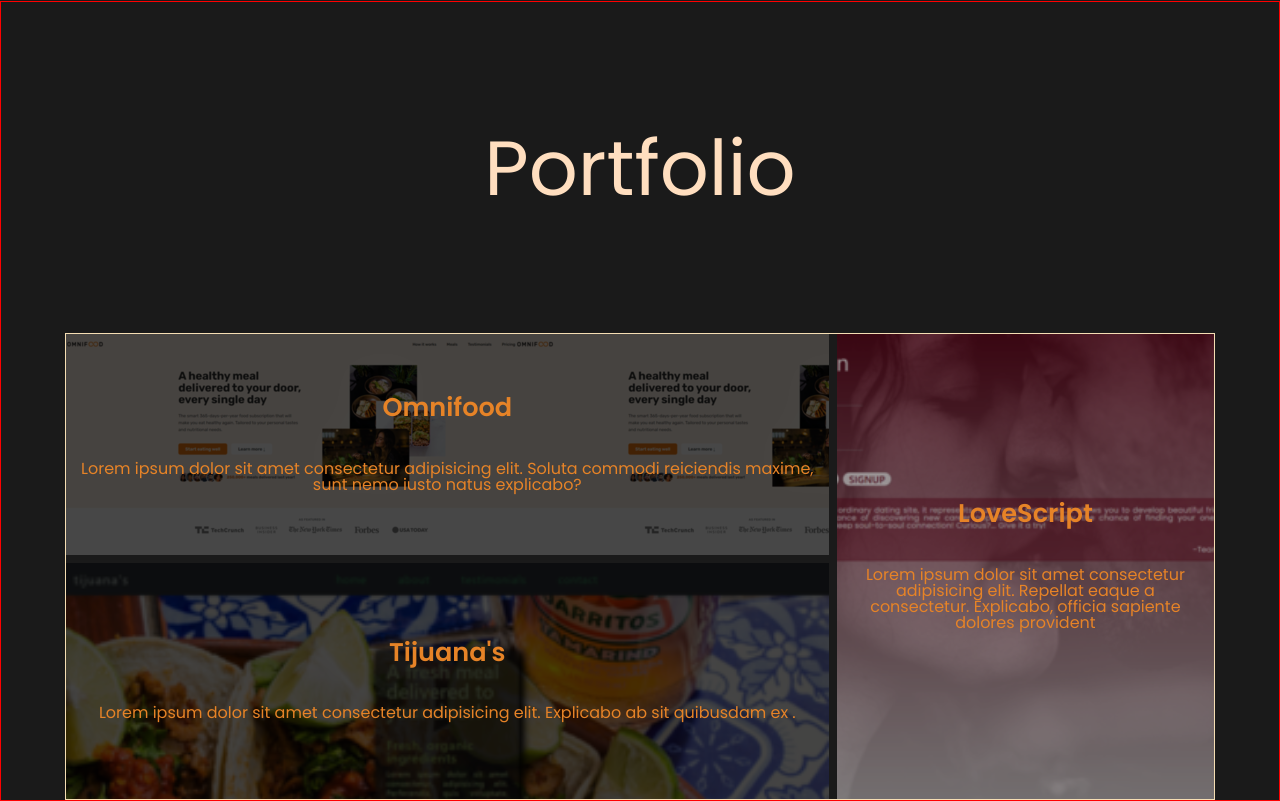
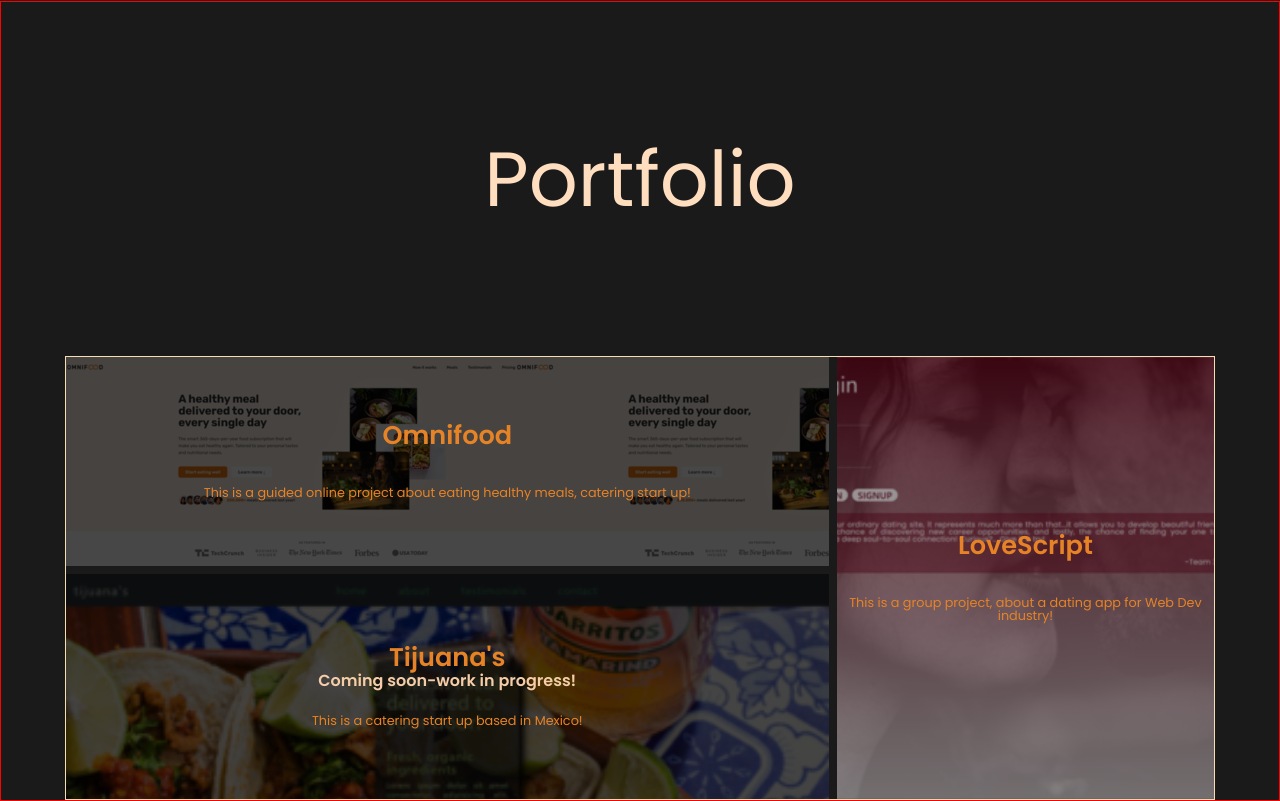
Before and after one commit to adrianbaltag/portfolio, a plain HTML site: page index.html in a window 1280 px wide. Shown: the part 1599-2400 px from the top of the page. Drawn offline with nearby package versions, Linux system fonts and the light colour scheme.

Commit message:
added links to porftolio projects

```diff
--- a/index.html
+++ b/index.html
@@ -86,18 +86,20 @@
         <h3 class="portfolio">Portfolio</h3>
 
         <div class="container-gallery">
-          <div class="gallery-item item-1"><a href="">
+          <div class="gallery-item item-1"><a href="https://omnifood-adrianbaltag.netlify.app/ " target="_blank">
             <h4>Omnifood</h4>
-            <p class="gallery-item-text">Lorem ipsum dolor sit amet consectetur adipisicing elit. Soluta commodi reiciendis maxime, sunt nemo iusto natus explicabo? </p>
-          </a></div>
-          <div class="gallery-item item-2"><a href="">
+            <p class="gallery-item-text"> This is a guided online project about eating healthy meals, catering
+              start up! </p>
+         </a></div>
+          <div class="gallery-item item-2"><a href="https://adrianbaltag.github.io/LoveScript/" target="_blank">
             <h4>LoveScript</h4>
-            <p class="gallery-item-text">Lorem ipsum dolor sit amet consectetur adipisicing elit. Repellat eaque a consectetur. Explicabo, officia sapiente dolores provident
+            <p class="gallery-item-text">This is a group project, about a dating app for Web Dev industry!
             </p>
           </a></div>
-          <div class="gallery-item item-3"><a href="">
+          <div class="gallery-item item-3"><a href=#">
             <h4>Tijuana's</h4>
-            <p class="gallery-item-text">Lorem ipsum dolor sit amet consectetur adipisicing elit. Explicabo ab sit quibusdam ex .</p>
+            <h5>Coming soon-work in progress!</h5>
+            <p class="gallery-item-text"> This is a catering start up based in Mexico!</p>
           </a></div>
         </div>
       </section>
--- a/style.css
+++ b/style.css
@@ -226,6 +226,15 @@ h4  {
   font-size: 1.6em;
 
 }
+h5 {
+  text-align: center;
+  margin-top: -2.5em;
+  font-size: 1em;
+ padding-top: .3em;
+ font-weight: 600;
+ color: #f5cda9;
+ padding-bottom: 1em;
+}
 
 a {
   text-decoration: none;
@@ -237,6 +246,7 @@ a {
   padding: .5em;
   text-align: center;
   z-index: 100;
+  font-size: .8em;
 }
 /* ******************************************************* */
 
```
